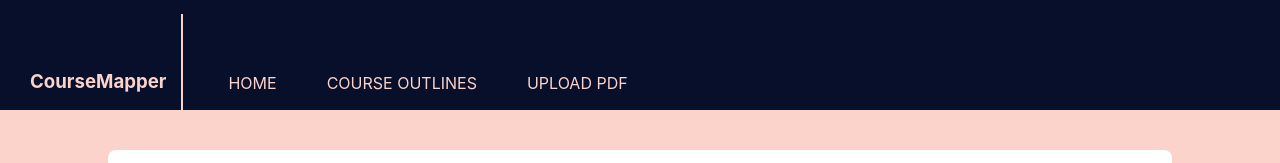
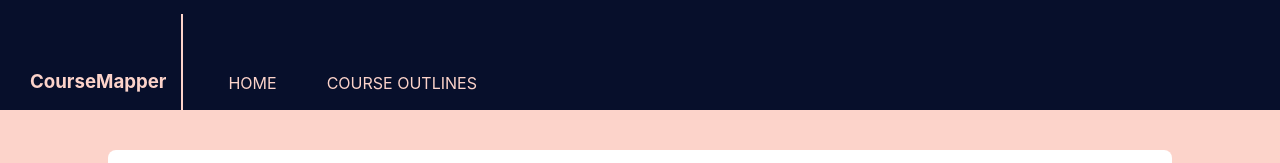
Before and after one commit to NingxiaoYYANG/COMP3900_course_outline_mapping, a React (Create React App) app in the folder frontend/: page /courseoutlines/builddegree in a window 1280 px wide. Shown: the top 163 px of the page. Built offline with nearby package versions, Linux system fonts and the light colour scheme.

Commit message:
removed uneeded frontend code

```diff
--- a/frontend/src/App.js
+++ b/frontend/src/App.js
@@ -17,7 +17,6 @@ function Routing() {
       <Route exact path='/' element={<Home/>}/>
       <Route path='/courseoutlines' element={<CourseOutlines/>}/>
       <Route path='/courseoutlines/builddegree' element={<BuildDegree/>} />
-      <Route path='/courseoutlines/uploadfile' element={<UploadCourse/>} />
     </Routes>
   )
 }
--- a/frontend/src/components/Navigation.js
+++ b/frontend/src/components/Navigation.js
@@ -10,10 +10,8 @@ function Navigation() {
         <div className='navigation-title'>CourseMapper</div>
         <div className='vertical-line'></div>
         <div className='navigation-list-items'>
-
           <div className='nav-list-item-container'><Link to='/' className='nav-list-item'  style={location === '/' ? {borderBottom: '2px solid #FCD3CA'} : {}}>HOME</Link></div>
           <div className='nav-list-item-container'><Link to='/courseoutlines' className='nav-list-item' style={location === '/courseoutlines' ? {borderBottom: '2px solid #FCD3CA'} : {}}>COURSE OUTLINES</Link></div>
-          <div className='nav-list-item-container'><Link to='/courseoutlines/uploadfile' className='nav-list-item' style={location === '/courseoutlines/uploadfile' ? {borderBottom: '2px solid #FCD3CA'} : {}}>UPLOAD PDF</Link></div>
         </div>
       </div>
     </div>
```
